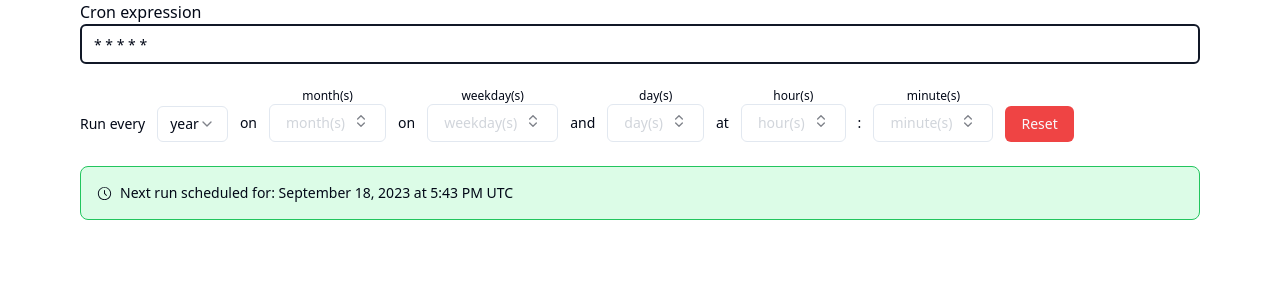
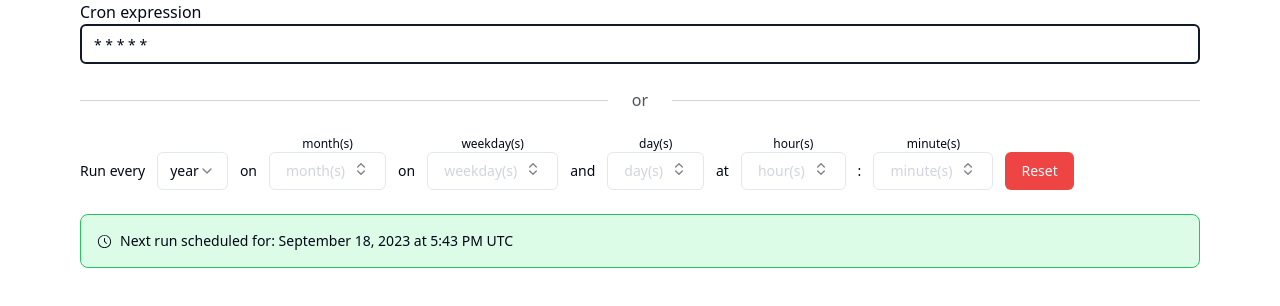
Before and after one commit to nucleuscloud/neocron, a Next.js app: page / in a window 1280 px wide. Shown: the top 306 px of the page. Built offline with nearby package versions, Linux system fonts and the light colour scheme.

Commit message:
seperator

```diff
--- a/components/ui/Cron/Cron.tsx
+++ b/components/ui/Cron/Cron.tsx
@@ -7,6 +7,7 @@ import ScheduleExplainer from "./Schedule";
 import { arrayToString, stringToArray } from "@/lib/part";
 import { Schedule, getSchedule } from "@/lib/schedule";
 import { CronState, ValuePayload } from "@/types";
+import { Separator } from "@radix-ui/react-select";
 
 export default function Cron(): ReactElement {
   const updateSchedule = (state: CronState): CronState => {
@@ -70,6 +71,11 @@ export default function Cron(): ReactElement {
   return (
     <div className="flex flex-col space-y-6">
       <CronExpression state={state} setExpression={setExpression} />
+      <div className="flex items-center space-x-3">
+        <div className="flex-1 bg-gray-300 h-[1px]"></div>
+        <span className="text-gray-600 bg-white px-3">or</span>
+        <div className="flex-1 bg-gray-300 h-[1px]"></div>
+      </div>
       <ScheduleSelectors
         setValue={setValue}
         resetSchedule={resetSchedule}
@@ -84,7 +90,7 @@ export default function Cron(): ReactElement {
 
 //TODO: fix the ranges for when multiple values are selected in teh same selector
 
-//TODO: fix the way that the error gets set
+//TODO: fix the way that the errors gets set
 
 //TODO-stretch: update the selectors when someone manually enters in a cron expression
 
--- a/components/ui/button.tsx
+++ b/components/ui/button.tsx
@@ -19,7 +19,7 @@ const buttonVariants = cva(
         link: "text-primary underline-offset-4 hover:underline",
       },
       size: {
-        default: "h-9 px-4 py-2",
+        default: "h-[38px] px-4 py-2",
         sm: "h-9 rounded-md px-3",
         lg: "h-11 rounded-md px-8",
         icon: "h-10 w-10",
--- a/components/ui/select.tsx
+++ b/components/ui/select.tsx
@@ -19,7 +19,7 @@ const SelectTrigger = React.forwardRef<
   <SelectPrimitive.Trigger
     ref={ref}
     className={cn(
-      "flex h-9 w-full items-center justify-between rounded-md border border-input bg-background px-3 py-2 text-sm ring-offset-background placeholder:text-muted-foreground focus:outline-none focus:ring-0 focus:ring-ring disabled:cursor-not-allowed disabled:opacity-50",
+      "flex h-[38px] w-full items-center justify-between rounded-md border border-input bg-background px-3 py-2 text-sm ring-offset-background placeholder:text-muted-foreground focus:outline-none focus:ring-0 focus:ring-ring disabled:cursor-not-allowed disabled:opacity-50",
       className
     )}
     {...props}
```
